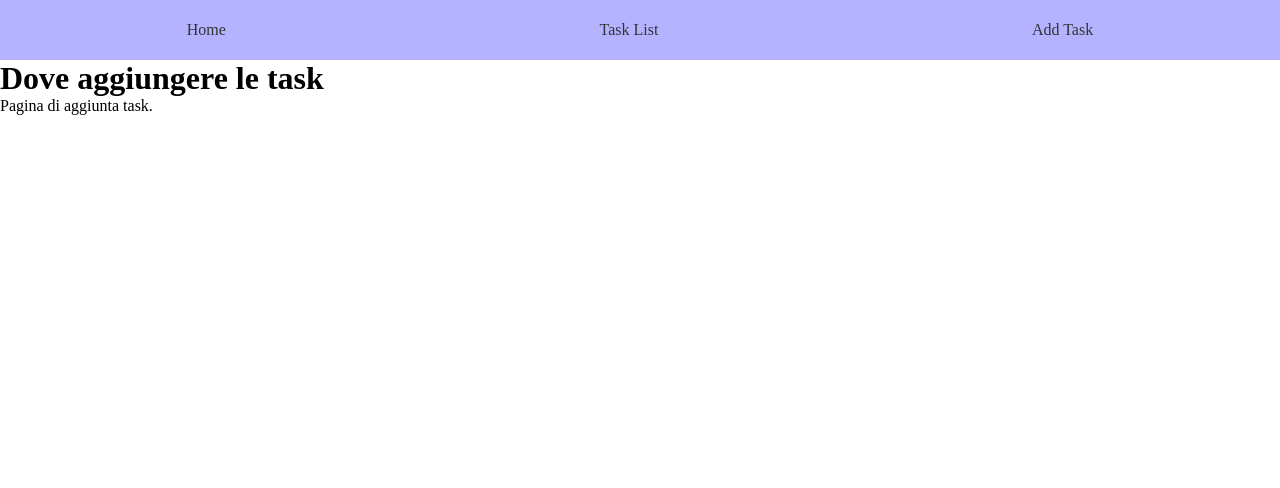
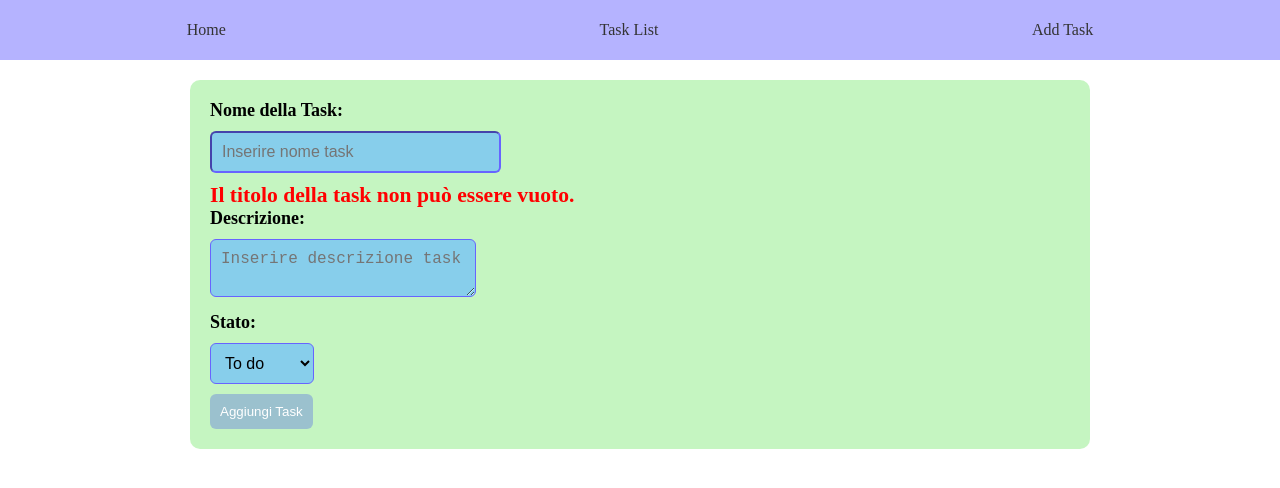
Before and after one commit to LordAnthrax94/ex-react-task-manager, a React (Vite) app: page /add in a window 1280 px wide. Shown: the top 488 px of the page. Built offline with nearby package versions, Linux system fonts and the light colour scheme; no server answers.

Commit message:
Feat: eseguiti MILESTONE 4,5, e 6, con correzione di errori su useTask e addTask, inserimento di un css blando per la pagina addTask

```diff
--- a/src/context/GlobalContext.jsx
+++ b/src/context/GlobalContext.jsx
@@ -1,26 +1,17 @@
-import { createContext, useState, useEffect } from "react";
+import { createContext } from "react";
+import useTask from "../hooks/useTask";
 
 export const GlobalContext = createContext();
+
 export function GlobalProvider ({children}){
 
-const api_url = import.meta.env.VITE_API_URL;
-
-const [tasks, setTasks] = useState([]);
-
-const fetchTasks = () =>{
-  fetch(`${api_url}/tasks`)
-  .then(res => res.json())
-  .then(data => setTasks(data))
-  .catch((error) => console.error("Error fetching tasks:", error));
-};
-
-useEffect(() => {
-  fetchTasks();}, []);
+const {tasks, addTask, updateTask, removeTask} = useTask();
 
   const value = {
       tasks,
-      setTasks,
-      fetchTasks,
+      addTask,
+      updateTask,
+      removeTask
     };
 
   return (
--- /dev/null
+++ b/src/hooks/useTask.js
@@ -0,0 +1,39 @@
+import { useState, useEffect } from "react";
+
+export default function useTask(){
+
+  const api_url = import.meta.env.VITE_API_URL;
+
+  const [tasks, setTasks] = useState([]);
+
+  const fetchTasks = () =>{
+    fetch(`${api_url}/tasks`)
+    .then(res => res.json())
+    .then(data => setTasks(data))
+    .catch((error) => console.error("Error fetching tasks:", error));
+  };
+
+  useEffect(() => {
+    fetchTasks();}, []);
+
+    const addTask =  async newTask => {
+      const response = await fetch(`${api_url}/tasks`, {
+        method: "POST",
+        headers: {"content-Type": "application/json"},
+        body: JSON.stringify(newTask)
+      });
+      const { success, message, task } = await response.json()
+      if(!success)throw new Error(message);
+      setTasks(prev => [...prev, task]);
+    }
+
+    const updateTask = () => {
+      ;
+    }
+
+    const removeTask = () => {
+
+    }
+
+    return {tasks, addTask, updateTask, removeTask}
+};
--- a/src/index.css
+++ b/src/index.css
@@ -74,3 +74,52 @@ td.doing{
 td.done{
   background-color: rgba(0, 128, 11, 0.637);
 }
+
+.add-task-container{
+  display: flex;
+  justify-content: center;
+  align-items: center;
+}
+
+.add-task-form{
+  width: 900px;
+  display: flex;
+  flex-direction: column;
+  align-items: flex-start;
+  background-color: rgba(143, 235, 135, 0.514);
+  border-radius: 10px;
+  margin-top: 20px;
+  padding: 20px;
+  font-size: large;
+  font-weight: 900;
+}
+
+.input-task {
+  width: 80%;
+  padding: 10px;
+  margin: 10px 0;
+  border-color: #6764ff;
+  border-radius: 6px;
+  font-size: 1rem;
+  background: rgb(135, 206, 235);
+}
+
+.input-task:focus {
+  border-color: #6764ff;
+  outline: none;
+  background: #ffffff;
+}
+
+.button-task-add{
+  background-color: rgba(4, 0, 255, 0.212);
+  padding: 10px;
+  border-radius: 6px;
+  border: none;
+  color: white;
+}
+
+.error-message{
+  color: red;
+  font-weight: 900;
+  font-size: larger;
+}
--- a/src/pages/AddTask.jsx
+++ b/src/pages/AddTask.jsx
@@ -1,8 +1,81 @@
+import { useState, useRef, useMemo, useContext } from "react";
+import { GlobalContext } from "../context/GlobalContext";
+import useTask from "../hooks/useTask";
+
+const symbols = "!@#$%^&*()£-_=+[]{}|;:'\\\",.<>?/`~";
+
 export default function addTask() {
+
+  const { addTask } = useContext(GlobalContext);
+
+  const [taskTitle, SetTaskTitle] = useState("");
+  const descriptionRef = useRef()
+  const statusRef = useRef()
+
+  const validateTaskTitle = useMemo (() => {
+    if(!taskTitle.trim())
+      return "Il titolo della task non può essere vuoto.";
+    if([...taskTitle].some(char => symbols.includes(char)))
+      return "Il titolo della task non può contenere caratteri speciali.";
+    if(taskTitle.length < 3 || taskTitle.length > 50)
+      return "Il titolo della task deve essere compreso tra 3 e 50 caratteri.";
+    return "";
+  }, [taskTitle]);
+
+  const handleSubmit = async event => {
+    event.preventDefault();
+    if (validateTaskTitle) return;
+
+    const newTask = {
+      title: taskTitle.trim(),
+      description: descriptionRef.current.value,
+      status: statusRef.current.value
+    };
+
+    try{
+      await addTask(newTask);
+      alert("Task aggiunta con successo!");
+      SetTaskTitle("");
+      descriptionRef.current.value = "";
+      statusRef.current.value = "To do";
+    }catch(error){
+      alert(error.message);
+    }
+
+  }
+
   return (
-    <div>
-      <h1>Dove aggiungere le task</h1>
-      <p>Pagina di aggiunta task.</p>
+    <div className="add-task-container">
+      <form className="add-task-form" onSubmit={handleSubmit}>
+        <label>
+          Nome della Task:
+          <input
+            className="input-task"
+            type="text"
+            placeholder="Inserire nome task"
+            value={taskTitle}
+            onChange={(e) => SetTaskTitle(e.target.value)}
+          />
+        </label>
+        {validateTaskTitle && <p className="error-message">{validateTaskTitle}</p>}
+        <label>
+          Descrizione:
+          <textarea
+            className="input-task"
+            ref={descriptionRef}
+            placeholder="Inserire descrizione task"
+          />
+        </label>
+        <label>
+          Stato:
+          <select className="input-task" ref={statusRef} defaultValue="To do">
+            <option value="To do">To do</option>
+            <option value="Doing">Doing</option>
+            <option value="DOne">Done</option>
+          </select>
+        </label>
+        <button className="button-task-add" type="submit" disabled={validateTaskTitle}>Aggiungi Task</button>
+      </form>
     </div>
   );
 }
```
